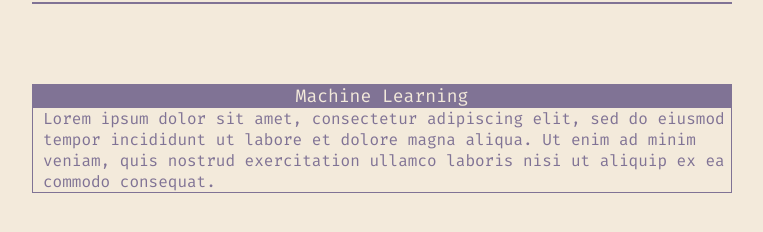
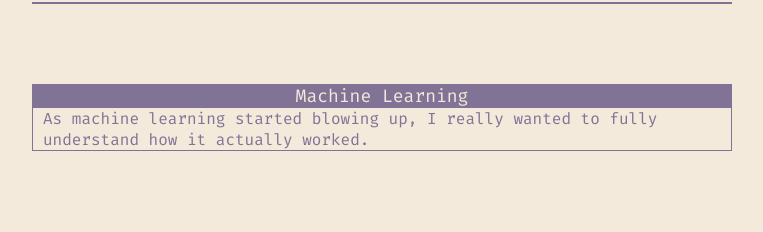
Before and after one commit to nulljcd/projects, a plain HTML site: page index.html in a window 1280 px wide. Shown: the part 38-270 px from the top of the page, without its empty margins (258-1021 px from the left). Drawn offline with Linux system fonts and the light colour scheme.

Commit message:
Update index.html

```diff
--- a/index.html
+++ b/index.html
@@ -21,7 +21,7 @@
             <div id="content">
                 <div class="project_tile" onclick="window.location = `https://nulljcd.github.io/machine-learning`;">
                     <div class="project_tile_header">Machine Learning</div>
-                    <div class="project_tile_description">Lorem ipsum dolor sit amet, consectetur adipiscing elit, sed do eiusmod tempor incididunt ut labore et dolore magna aliqua. Ut enim ad minim veniam, quis nostrud exercitation ullamco laboris nisi ut aliquip ex ea commodo consequat.</div>
+                    <div class="project_tile_description">As machine learning started blowing up, I really wanted to fully understand how it actually worked.</div>
                 </div>
             </div>
         </div>
```
